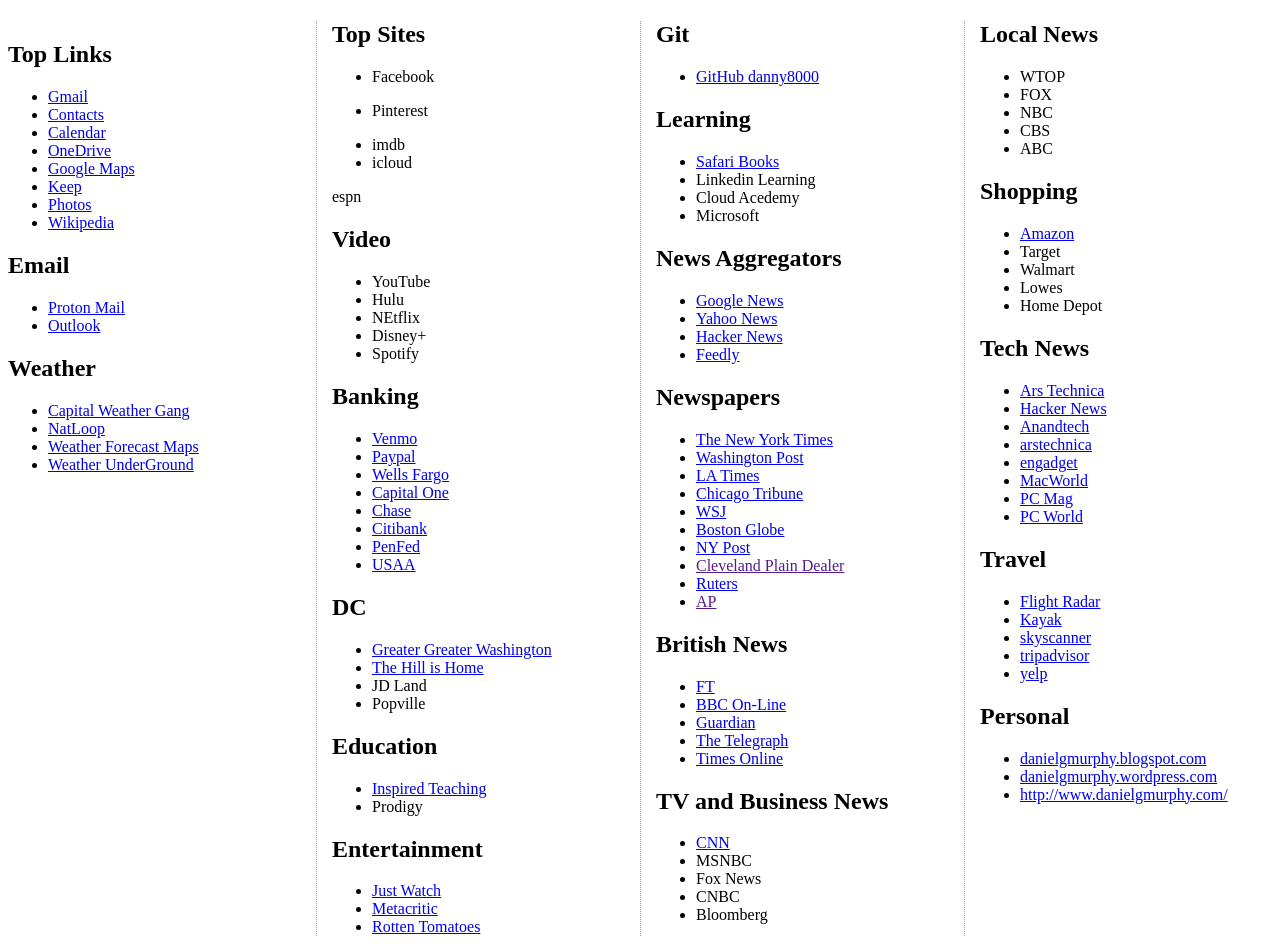
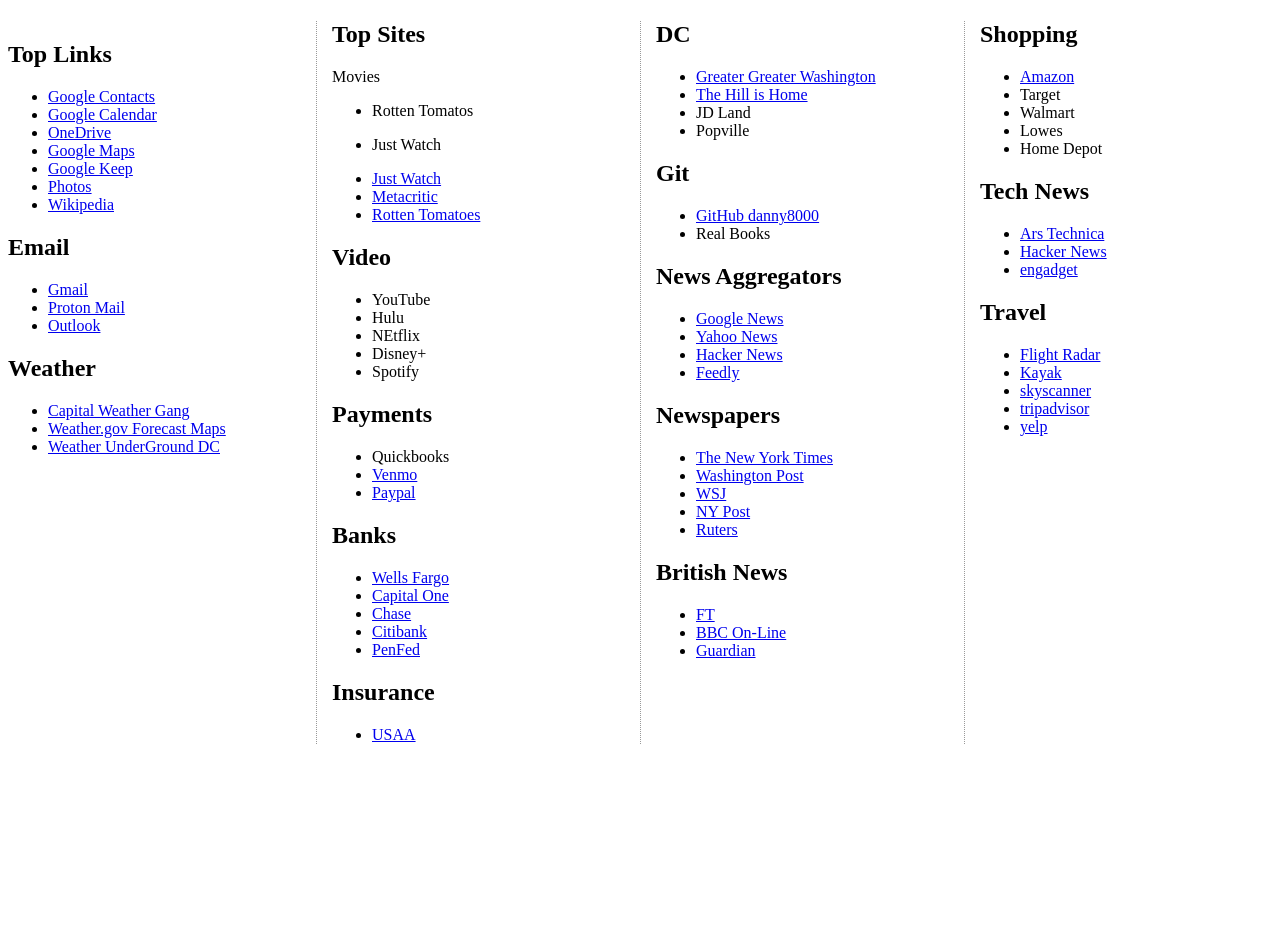
Before and after one commit to danny8000/Homepage, a Jekyll site: the page built from index.md, in a window 1280 px wide. Built offline with Jekyll 4.4.1, drawn with Linux system fonts in a browser that asks for light colours; our own code applies the rules of GitHub Pages for plain Markdown files; after the commit the page ends 900 px from its top, so only the background shows below that.

Commit message:
Update index.md

```diff
--- a/index.md
+++ b/index.md
@@ -6,12 +6,12 @@ title: Links
 
 ## Top Links
 
-* [Gmail](https://mail.google.com/mail/u/0/)
-* [Contacts](https://contacts.google.com)
-* [Calendar](https://calendar.google.com)
+
+* [Google Contacts](https://contacts.google.com)
+* [Google Calendar](https://calendar.google.com)
 * [OneDrive](https://www.onedrive.com)
-* [Google Maps ](http://maps.google.com/)
-* [Keep](https://keep.google.com/)
+* [Google Maps](http://maps.google.com/)
+* [Google Keep](https://keep.google.com/)
 * [Photos](https://photos.google.com/)
 * [Wikipedia](https://en.wikipedia.org/wiki/Main_Page)
 
@@ -28,10 +29,9 @@ title: Links
 
 ## Weather
 
-* [Capital Weather Gang](https://www.washingtonpost.com/news/capital-weather-gang/)
-* [NatLoop](https://radar.weather.gov/Conus/Loop/NatLoop.gif)
-* [Weather Forecast Maps](https://www.weather.gov/forecastmaps)
-* [Weather UnderGround](https://www.wunderground.com/forecast/us/dc/washington/20003)
+* [Capital Weather Gang](https://www.washingtonpost.com/local/weather/)
+* [Weather.gov Forecast Maps](https://www.weather.gov/forecastmaps)
+* [Weather UnderGround DC](https://www.wunderground.com/forecast/us/dc/washington/20002)
 
 </div>
 
@@ -39,16 +39,14 @@ title: Links
 
 ## Top Sites
 
+Movies
 
+* Rotten Tomatos
+* Just Watch
 
-* Facebook
-* Pinterest
-
-* imdb
-* icloud
-
-
-espn
+* [Just Watch](https://www.justwatch.com/us/watchlist)
+* [Metacritic](https://www.metacritic.com/browse/movies/genre/metascore/family?view=condensed)
+* [Rotten Tomatoes](https://www.rottentomatoes.com/browse/top-dvd-streaming/)
 
 ## Video
 
@@ -59,15 +57,22 @@ espn
 * Spotify
 
 
-## Banking
+## Payments
 
+* Quickbooks
 * [Venmo](https://venmo.com)
 * [Paypal](https://paypal.com)
+
+## Banks
+
 * [Wells Fargo](https://wellsfargo.com)
 * [Capital One](https://capitalone.com)
 * [Chase](https://chase.com)
 * [Citibank](https://citi.com)
 * [PenFed](https://penfed.org)
+
+## Insurance
+
 * [USAA](https://usaa.com)
 
 </div>
@@ -81,21 +86,9 @@ espn
 * Popville
 
 </div>
+
 <div markdown="1">
 
-## Education
-
-* [Inspired Teaching](https://www.inspiredteachingschool.org/)
-* Prodigy
-
-</div>
-<div markdown="1">
-
-## Entertainment
-
-* [Just Watch](https://www.justwatch.com/us/watchlist)
-* [Metacritic](https://www.metacritic.com/browse/movies/genre/metascore/family?view=condensed)
-* [Rotten Tomatoes](https://www.rottentomatoes.com/browse/top-dvd-streaming/)
 
 
 </div>
@@ -104,18 +97,10 @@ espn
 ## Git
 
 * [GitHub danny8000](https://github.com/danny8000?tab=repositories)
+* Real Books
 
 </div>
-<div markdown="1">
 
-## Learning
-
-* [Safari Books](https://learning.oreilly.com/home/)
-* Linkedin Learning
-* Cloud Acedemy
-* Microsoft
-
-</div>
 
 <div markdown="1">
 
@@ -133,14 +118,10 @@ espn
 
 * [The New York Times](http://www.nytimes.com)
 * [Washington Post](http://www.washingtonpost.com)
-* [LA Times](https://www.latimes.com)
-* [Chicago Tribune](https://www.chicagotribune.com)
 * [WSJ](https://wsj.com)
-* [Boston Globe](https://www.bostonglobe.com)
 * [NY Post](https://nypost.com)
-* [Cleveland Plain Dealer]()
 * [Ruters](https://www.reuters.com/)
-* [AP]()
+
 
 </div>
 <div markdown="1">
@@ -149,33 +130,10 @@ espn
 
 * [FT](https://ft.com/)
 * [BBC On-Line](http://news.bbc.co.uk/)
-* [Guardian ](https://www.theguardian.com/)
-* [The Telegraph](http://www.telegraph.co.uk/)
-* [Times Online](http://www.timesonline.co.uk/)
+* [Guardian](https://www.theguardian.com/)
 
 </div>
-<div markdown="1">
 
-## TV and Business News
-
-* [CNN](http://news.bbc.co.uk/)
-* MSNBC
-* Fox News
-* CNBC
-* Bloomberg
-
-</div>
-<div markdown="1">
-
-## Local News
-
-* WTOP
-* FOX
-* NBC
-* CBS
-* ABC
-
-</div>
 <div markdown="1">
 
 ## Shopping
@@ -193,12 +151,8 @@ espn
 
 * [Ars Technica](https://arstechnica.com/)
 * [Hacker News](https://news.ycombinator.com/news)
-* [Anandtech](http://www.anandtech.com/)
-* [arstechnica](http://arstechnica.com/)
 * [engadget](http://www.engadget.com/)
-* [MacWorld ](http://www.macworld.com/)
-* [PC Mag](http://www.pcmag.com/)
-* [PC World](http://www.pcworld.com/)
+
 
 </div>
 <div markdown="1">
@@ -212,12 +166,3 @@ espn
 * [yelp](https://yelp.com)
 
 </div>
-<div markdown="1">
-
-## Personal
-
-* [danielgmurphy.blogspot.com](http://danielgmurphy.blogspot.com/)
-* [danielgmurphy.wordpress.com](https://danielgmurphy.wordpress.com/)
-* [http://www.danielgmurphy.com/](http://www.danielgmurphy.com/)
-
-</div>
```
Also changed, not shown: other parts of index.md (+1 -0 lines).
